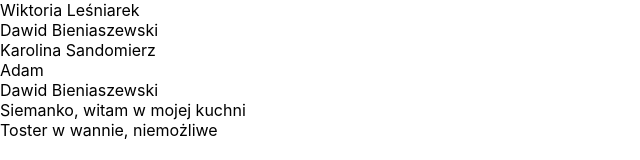
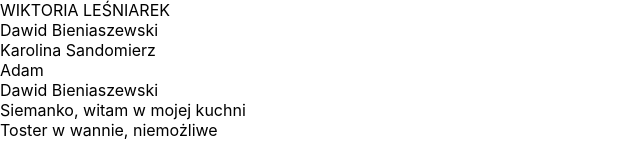
Before and after one commit to TimeRul3r/tosterwwannie, a React (Create React App) app: page / in a window 1280 px wide. Shown: the top 160 px of the page, without its empty margins (0-640 px from the left). Built offline with nearby package versions, Linux system fonts and the light colour scheme.

Commit message:
zmianapewna

```diff
--- a/src/App.js
+++ b/src/App.js
@@ -2,7 +2,12 @@ import logo from "./logo.svg";
 import "./App.css";
 
 let testmetody = "jakieśzdanie";
-let testmetody1 = testmetody.toUpperCase();
+testmetody.toUpperCase();
+
+const updateTimeRul3r = (name) => {
+  const newname = name.toUpperCase();
+  return newname
+}
 
 const updateName = (imie) => {
   const noweimie = imie + " 12345"
@@ -19,7 +24,7 @@ function App() {
   return (
     <div>
       <div>
-        {nameOne}
+        {updateTimeRul3r(nameOne)}
       </div>
       <div>Dawid Bieniaszewski</div>
       <div>Karolina Sandomierz</div>
```
